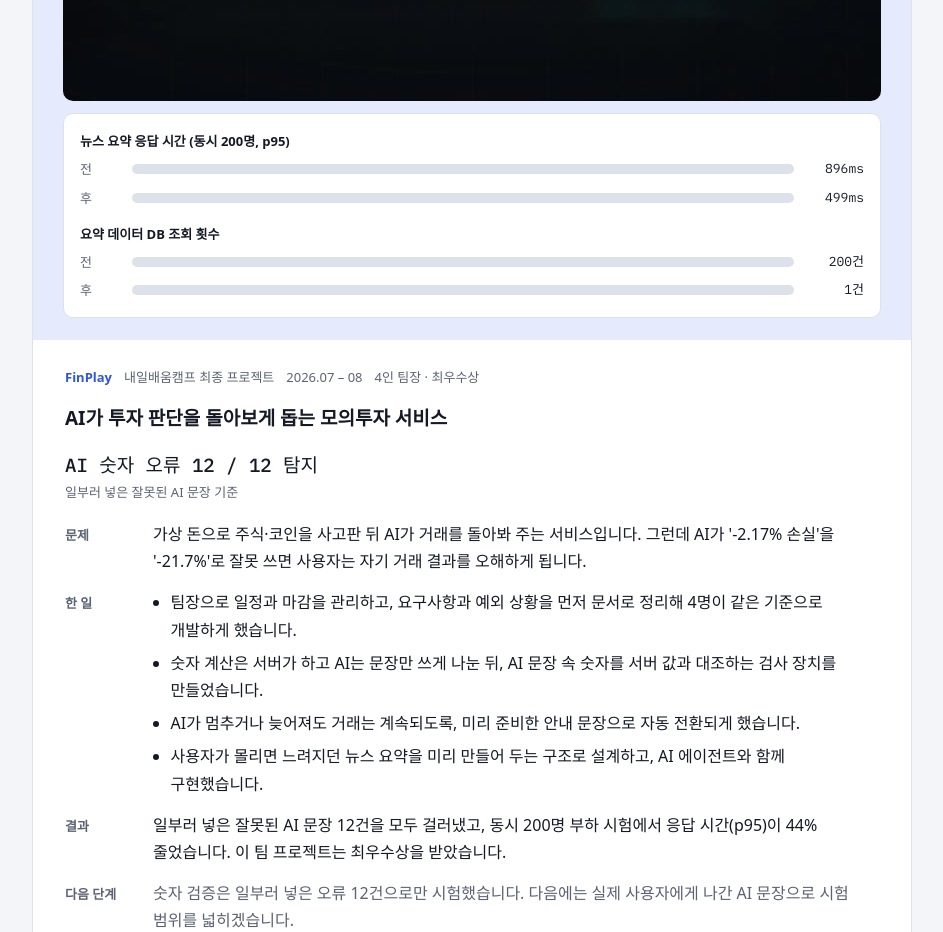
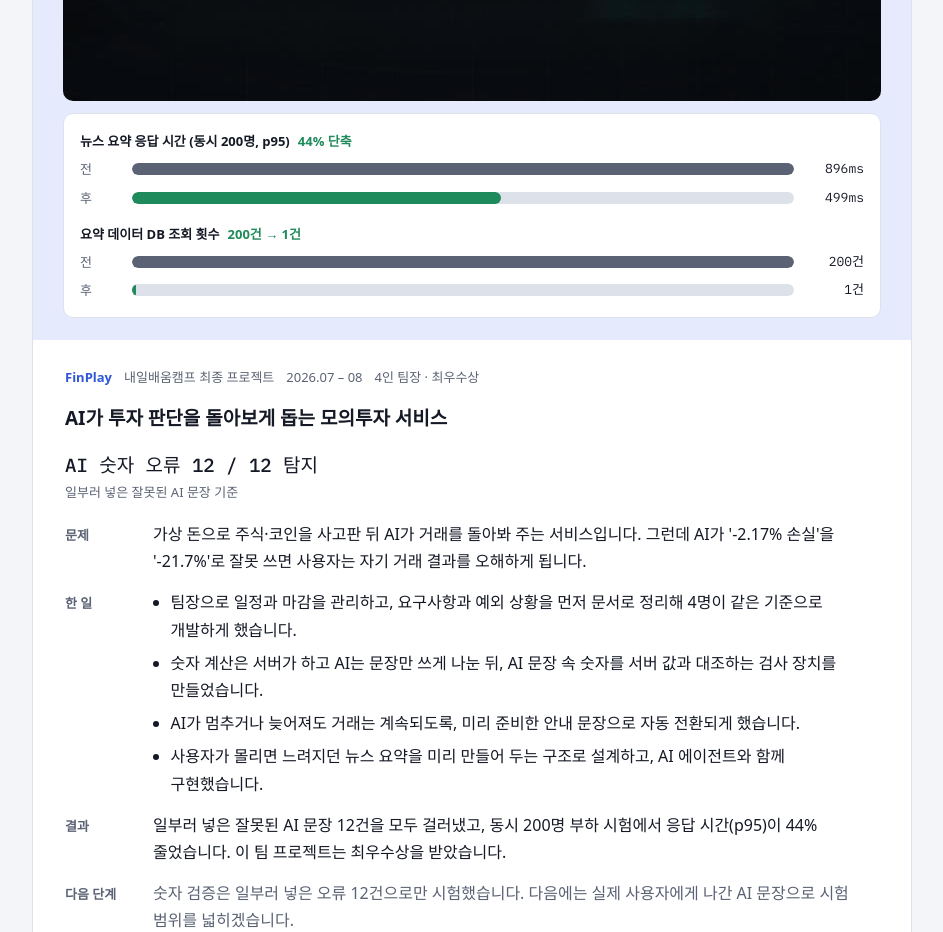
Before and after one commit to namdongyeob/portfolio, a plain HTML site: page index.html in a window 1280 px wide. Shown: the part 2400-3332 px from the top of the page, without its empty margins (168-1111 px from the left). Drawn offline with Linux system fonts and the light colour scheme; a web font is replaced by a local one.

Commit message:
fix: render before/after bar fills and show improvement labels
The fill spans were inline, so width and height were ignored.

Co-Authored-By: Claude Opus 5.5 <noreply@anthropic.com>

```diff
--- a/index.html
+++ b/index.html
@@ -144,8 +144,9 @@ dd.next { color: var(--muted); }
 .bar-group > span { font-size: var(--step--1); font-weight: 600; }
 .bar { display: grid; grid-template-columns: 3.2em minmax(0, 1fr) 4.6em; gap: 10px; align-items: center; font-size: var(--step--1); }
 .bar .k { color: var(--muted); }
-.bar .track { height: 10px; background: var(--line); border-radius: 999px; overflow: hidden; }
-.bar .fill { height: 100%; border-radius: 999px; background: var(--muted); min-width: 3px; }
+.bar .track { display: block; height: 12px; background: var(--line); border-radius: 999px; overflow: hidden; }
+.bar .fill { display: block; height: 100%; border-radius: 999px; background: var(--muted); min-width: 4px; }
+.bar-group .delta { margin-left: 8px; font-style: normal; font-weight: 700; color: var(--good); }
 .bar.after .fill { background: var(--good); }
 .bar .v { font-family: var(--font-mono); font-variant-numeric: tabular-nums; text-align: right; }
 
@@ -282,11 +283,11 @@ footer a { color: var(--band-fg); }
       <div class="visual">
         <figure><img src="finplay-cover.jpg" alt="FinPlay 서비스 표지: 주식·코인 교육형 모의투자 플랫폼" width="1200" height="675"></figure>
         <div class="bars" role="img" aria-label="개선 전후 비교: 뉴스 요약 응답 시간 896밀리초에서 499밀리초, 요약 데이터베이스 조회 200건에서 1건">
-          <div class="bar-group"><span>뉴스 요약 응답 시간 (동시 200명, p95)</span>
+          <div class="bar-group"><span>뉴스 요약 응답 시간 (동시 200명, p95)<em class="delta">44% 단축</em></span>
             <div class="bar"><span class="k">전</span><span class="track"><span class="fill" style="width:100%"></span></span><span class="v">896ms</span></div>
             <div class="bar after"><span class="k">후</span><span class="track"><span class="fill" style="width:55.7%"></span></span><span class="v">499ms</span></div>
           </div>
-          <div class="bar-group"><span>요약 데이터 DB 조회 횟수</span>
+          <div class="bar-group"><span>요약 데이터 DB 조회 횟수<em class="delta">200건 → 1건</em></span>
             <div class="bar"><span class="k">전</span><span class="track"><span class="fill" style="width:100%"></span></span><span class="v">200건</span></div>
             <div class="bar after"><span class="k">후</span><span class="track"><span class="fill" style="width:0.5%"></span></span><span class="v">1건</span></div>
           </div>
```
